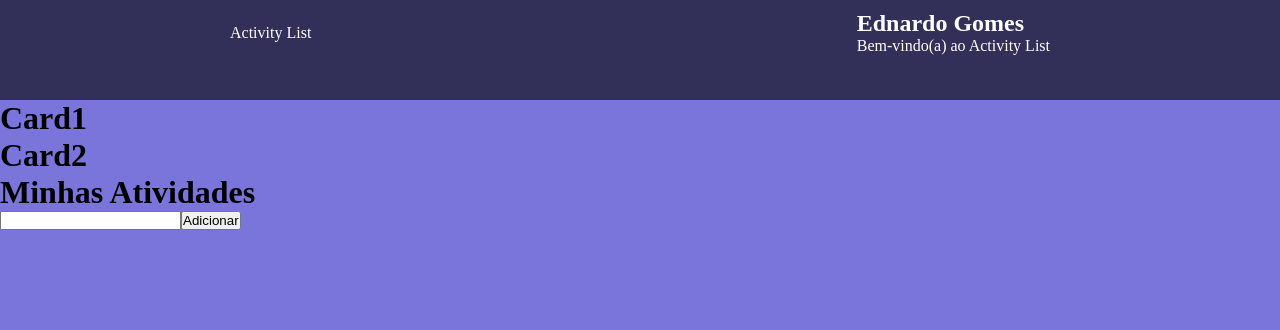
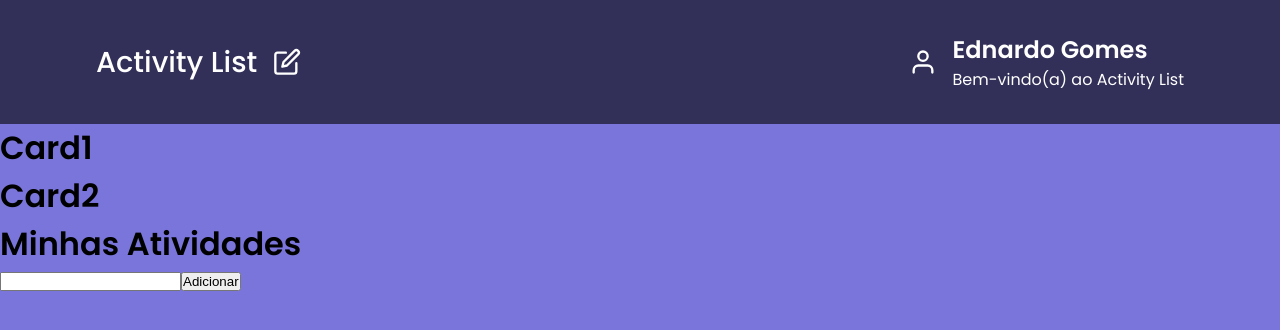
Before and after one commit to Nardogomes/activitylist, a React (Create React App) app: page / in a window 1280 px wide. Shown: the top 330 px of the page. Built offline with nearby package versions, Linux system fonts and the light colour scheme.

Commit message:
Ajustando o estilo do componente Header.

```diff
--- a/package.json
+++ b/package.json
@@ -5,6 +5,7 @@
   "dependencies": {
     "react": "^18.0.0",
     "react-dom": "^18.0.0",
+    "react-icons": "^4.3.1",
     "react-scripts": "5.0.0",
     "styled-components": "^5.3.5",
     "web-vitals": "^2.1.0"
--- a/src/components/Header/index.tsx
+++ b/src/components/Header/index.tsx
@@ -1,13 +1,21 @@
+import { FiUser, FiEdit } from "react-icons/fi";
+
 import { Container, Content } from "./styles";
 
 export function Header() {
   return (
     <Container>
       <Content>
-        <span>Activity List</span>
+        <div className="logo">
+          <span>Activity List</span>
+          <FiEdit size={28} />
+        </div>
         <div className="user">
-          <h2>Ednardo Gomes</h2>
-          <span>Bem-vindo(a) ao Activity List</span>
+          <FiUser size={28} />
+          <div className="user-info">
+            <h2>Ednardo Gomes</h2>
+            <p>Bem-vindo(a) ao Activity List</p>
+          </div>
         </div>
       </Content>
     </Container>
--- a/src/components/Header/styles.ts
+++ b/src/components/Header/styles.ts
@@ -1,18 +1,40 @@
 import styled from "styled-components";
 
 export const Container = styled.header`
-  width: 100%;
-  height: 100px;
   background-color: #323059;
   color: #fff;
 `;
 
 export const Content = styled.div`
-  width: 820px;
-  padding: 10px 0;
+  max-width: 1120px;
   margin: 0 auto;
+  padding: 2rem 1rem 2rem;
 
   display: flex;
   align-items: center;
   justify-content: space-between;
+
+  .logo {
+    display: flex;
+    align-items: center;
+
+    span {
+      margin-right: 1rem;
+      font-size: 1.8rem;
+      font-weight: 500;
+    }
+  }
+
+  .user {
+    display: flex;
+    align-items: center;
+
+    &:first-child {
+      border: 1px solid #fff;
+    }
+
+    & .user-info {
+      margin-left: 1rem;
+    }
+  }
 `;
--- a/src/styles/global.ts
+++ b/src/styles/global.ts
@@ -7,7 +7,8 @@ export const GlobalStyle = createGlobalStyle`
     box-sizing: border-box;
   }
 
-  body {
+  html {
+    font-family: 'Poppins', sans-serif;
     background-color: #7975DA;
   }
 `;
```
Also changed, not shown: 1 other file (tests, documents, lock files or other folders).
